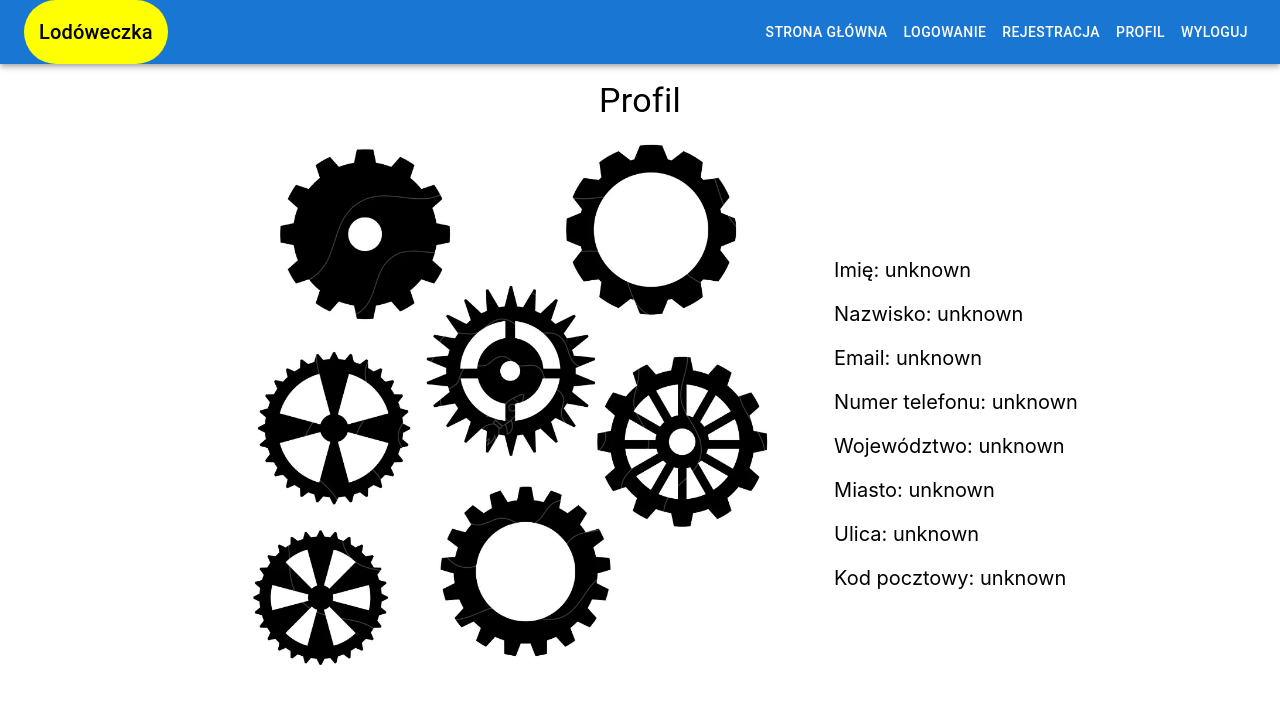
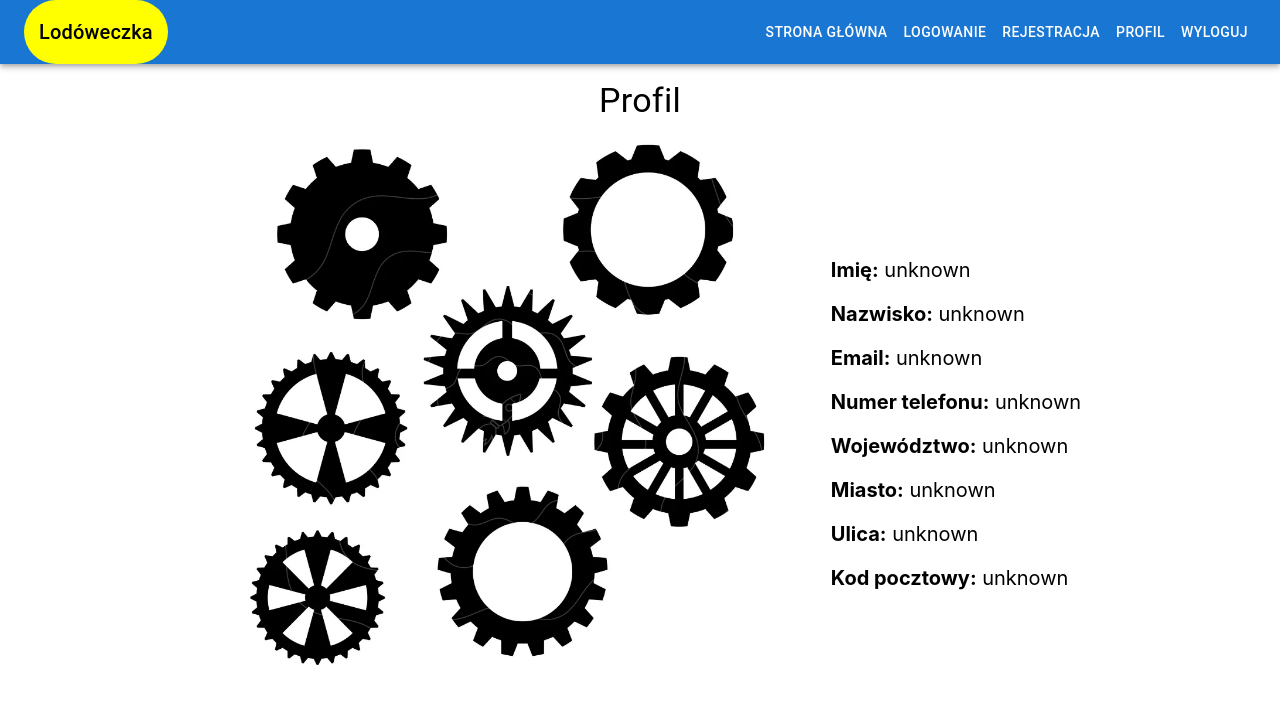
Before and after one commit to BlackRaven18/home-appliance-shop, a React (Create React App) app in the folder Frontend/: page /adminprofil in a window 1280 px wide. Shown: the top 704 px of the page. Built offline with nearby package versions, Linux system fonts and the light colour scheme; no server answers; what react-native would draw is missing.

Commit message:
bold subtitles

```diff
--- a/Frontend/src/view/AdminHome/ManageProducts.tsx
+++ b/Frontend/src/view/AdminHome/ManageProducts.tsx
@@ -171,12 +171,12 @@ const ManageProducts = () => {
                             padding: '10px',
                             margin: '20px'
                         }}>
-                        <p style={{ fontSize: '20px' }}>Nazwa: {product.name}</p>
-                        <p style={{ fontSize: '20px' }}>Marka: {product.brand}</p>
-                        <p style={{ fontSize: '20px' }}>Kolor: {product.color}</p>
-                        <p style={{ fontSize: '20px' }}>Specyfikacja: {product.specification}</p>
-                        <p style={{ fontSize: '20px' }}>Cena: {product.price}</p>
-                        <p style={{ fontSize: '20px' }}>Kategoria: {product && product.category && product.category.name ? product.category.name : 'unknown'}</p>
+                        <p style={{ fontSize: '20px' }}><strong>Nazwa:</strong> {product.name}</p>
+                        <p style={{ fontSize: '20px' }}><strong>Marka:</strong> {product.brand}</p>
+                        <p style={{ fontSize: '20px' }}><strong>Kolor:</strong> {product.color}</p>
+                        <p style={{ fontSize: '20px' }}><strong>Specyfikacja:</strong> {product.specification}</p>
+                        <p style={{ fontSize: '20px' }}><strong>Cena:</strong> {product.price}</p>
+                        <p style={{ fontSize: '20px' }}><strong>Kategoria:</strong> {product && product.category && product.category.name ? product.category.name : 'unknown'}</p>
                         <Button variant="contained" style={{ margin: '15px' }} onClick={() => handleDeleteProduct(product.productId)}>Usuń</Button>
                         <Button variant="contained" onClick={() => handleModifyClick(product.productId)}>Modyfikuj</Button>
                         {isModifyClicked && productId === product.productId && (
--- a/Frontend/src/view/AdminHome/ManageUsers.tsx
+++ b/Frontend/src/view/AdminHome/ManageUsers.tsx
@@ -147,14 +147,14 @@ const ManageUsers = () => {
                             padding: '10px',
                             margin: '20px'
                         }}>
-                            <p style={{fontSize: '20px'}}>Imię: {person ? person.name : 'unknown'}</p>
-                            <p style={{fontSize: '20px'}}>Nazwisko: {person ? person.surname : 'unknown'}</p>
-                            <p style={{fontSize: '20px'}}>Email: {person ? person.email : 'unknown'}</p>
-                            <p style={{fontSize: '20px'}}>Numer telefonu: {person ? person.phoneNumber : 'unknown'}</p>
-                            <p style={{fontSize: '20px'}}>Województwo: {person && person.address && person.address.state ? person.address.state : 'unknown'}</p>
-                            <p style={{fontSize: '20px'}}>Miasto: {person && person.address && person.address.city ? person.address.city : 'unknown'}</p>
-                            <p style={{fontSize: '20px'}}>Ulica: {person && person.address && person.address.street ? person.address.street : 'unknown'}</p>
-                            <p style={{fontSize: '20px'}}>Kod pocztowy: {person && person.address && person.address.postCode ? person.address.postCode : 'unknown'}</p>
+                            <p style={{fontSize: '20px'}}><strong>Imię:</strong> {person ? person.name : 'unknown'}</p>
+                            <p style={{fontSize: '20px'}}><strong>Nazwisko:</strong> {person ? person.surname : 'unknown'}</p>
+                            <p style={{fontSize: '20px'}}><strong>Email:</strong> {person ? person.email : 'unknown'}</p>
+                            <p style={{fontSize: '20px'}}><strong>Numer telefonu:</strong> {person ? person.phoneNumber : 'unknown'}</p>
+                            <p style={{fontSize: '20px'}}><strong>Województwo:</strong> {person && person.address && person.address.state ? person.address.state : 'unknown'}</p>
+                            <p style={{fontSize: '20px'}}><strong>Miasto:</strong> {person && person.address && person.address.city ? person.address.city : 'unknown'}</p>
+                            <p style={{fontSize: '20px'}}><strong>Ulica:</strong> {person && person.address && person.address.street ? person.address.street : 'unknown'}</p>
+                            <p style={{fontSize: '20px'}}><strong>Kod pocztowy:</strong> {person && person.address && person.address.postCode ? person.address.postCode : 'unknown'}</p>
                             <Button variant="contained" style={{ margin: '15px' }} onClick={() => handleDeleteUser(person.personId)}>Usuń</Button>
                             <Button variant="contained" onClick={() => handleModifyClick(person.personId)}>Modyfikuj</Button>
 
--- a/Frontend/src/view/Product/ProductListElement.tsx
+++ b/Frontend/src/view/Product/ProductListElement.tsx
@@ -58,11 +58,11 @@ const ProductListElement = (product: Product) => {
             }}>
             <Grid container spacing='2'>
                 <Grid item xs={8}>
-                    <Typography>Nazwa: {product.name ?? 'unknown'}</Typography>
-                    <Typography>Marka: {product.brand ?? 'unknown'}</Typography>
-                    <Typography>Kolor: {product.color ?? 'unknown'}</Typography>
-                    <Typography>Specyfikacja: {product.specification ?? 'unknown'}</Typography>
-                    <Typography>Cena: {product.price ?? 'unknown'}</Typography>
+                    <Typography><strong>Nazwa:</strong> {product.name ?? 'unknown'}</Typography>
+                    <Typography><strong>Marka:</strong> {product.brand ?? 'unknown'}</Typography>
+                    <Typography><strong>Kolor:</strong> {product.color ?? 'unknown'}</Typography>
+                    <Typography><strong>Specyfikacja:</strong> {product.specification ?? 'unknown'}</Typography>
+                    <Typography><strong>Cena:</strong> {product.price ?? 'unknown'}</Typography>
 
                     <Button variant="contained" color="primary" onClick={(event) => {
                         // zatrzymanie propagacji zdarzenia, czyli nastąpi tylko obsługa kliknięcia
--- a/Frontend/src/view/Profil/ProfilList.tsx
+++ b/Frontend/src/view/Profil/ProfilList.tsx
@@ -39,14 +39,14 @@ const ProfilList = () => {
                 <img src={require('../Trybiki.png')} alt='' width='600' />
             </div>
             <div>
-                <p style={{ fontSize: '20px' }}>Imię: {person ? person.name : "unknown"}</p>
-                <p style={{ fontSize: '20px' }}>Nazwisko: {person ? person.surname : "unknown"}</p>
-                <p style={{ fontSize: '20px' }}>Email: {person ? person.email : "unknown"}</p>
-                <p style={{ fontSize: '20px' }}>Numer telefonu: {person ? person.phoneNumber : "unknown"}</p>
-                <p style={{ fontSize: '20px' }}>Województwo: {person && person.address && person.address.state ? person.address.state : 'unknown'}</p>
-                <p style={{ fontSize: '20px' }}>Miasto: {person && person.address && person.address.city ? person.address.city : 'unknown'}</p>
-                <p style={{ fontSize: '20px' }}>Ulica: {person && person.address && person.address.street ? person.address.street : 'unknown'}</p>
-                <p style={{ fontSize: '20px' }}>Kod pocztowy: {person && person.address && person.address.postCode ? person.address.postCode : 'unknown'}</p>
+                <p style={{ fontSize: '20px' }}><strong>Imię:</strong> {person ? person.name : "unknown"}</p>
+                <p style={{ fontSize: '20px' }}><strong>Nazwisko:</strong> {person ? person.surname : "unknown"}</p>
+                <p style={{ fontSize: '20px' }}><strong>Email:</strong> {person ? person.email : "unknown"}</p>
+                <p style={{ fontSize: '20px' }}><strong>Numer telefonu:</strong> {person ? person.phoneNumber : "unknown"}</p>
+                <p style={{ fontSize: '20px' }}><strong>Województwo:</strong> {person && person.address && person.address.state ? person.address.state : 'unknown'}</p>
+                <p style={{ fontSize: '20px' }}><strong>Miasto:</strong> {person && person.address && person.address.city ? person.address.city : 'unknown'}</p>
+                <p style={{ fontSize: '20px' }}><strong>Ulica:</strong> {person && person.address && person.address.street ? person.address.street : 'unknown'}</p>
+                <p style={{ fontSize: '20px' }}><strong>Kod pocztowy:</strong> {person && person.address && person.address.postCode ? person.address.postCode : 'unknown'}</p>
             </div>
         </div>
     );
--- a/Frontend/src/view/ShoppingCart/ShoppingCartElement.tsx
+++ b/Frontend/src/view/ShoppingCart/ShoppingCartElement.tsx
@@ -57,12 +57,12 @@ const ShoppingCartElement: React.FC<ShoppingCartElementProps> = ({ quantity, pro
             }}>
             <Grid container spacing='2'>
                 <Grid item xs={8}>
-                    <Typography>Nazwa: {productDetails.name ?? 'unknown'}</Typography>
-                    <Typography>Marka: {productDetails.brand ?? 'unknown'}</Typography>
-                    <Typography>Kolor: {productDetails.color ?? 'unknown'}</Typography>
-                    <Typography>Specyfikacja: {productDetails.specification ?? 'unknown'}</Typography>
-                    <Typography>Cena: {productDetails.price ?? 'unknown'}</Typography>
-                    <Typography>Ilosc: {quantity}</Typography>
+                    <Typography><strong>Nazwa:</strong> {productDetails.name ?? 'unknown'}</Typography>
+                    <Typography><strong>Marka:</strong> {productDetails.brand ?? 'unknown'}</Typography>
+                    <Typography><strong>Kolor:</strong> {productDetails.color ?? 'unknown'}</Typography>
+                    <Typography><strong>Specyfikacja:</strong> {productDetails.specification ?? 'unknown'}</Typography>
+                    <Typography><strong>Cena:</strong> {productDetails.price ?? 'unknown'}</Typography>
+                    <Typography><strong>Ilosc:</strong> {quantity}</Typography>
 
                     <Button
                         variant="contained"
```
